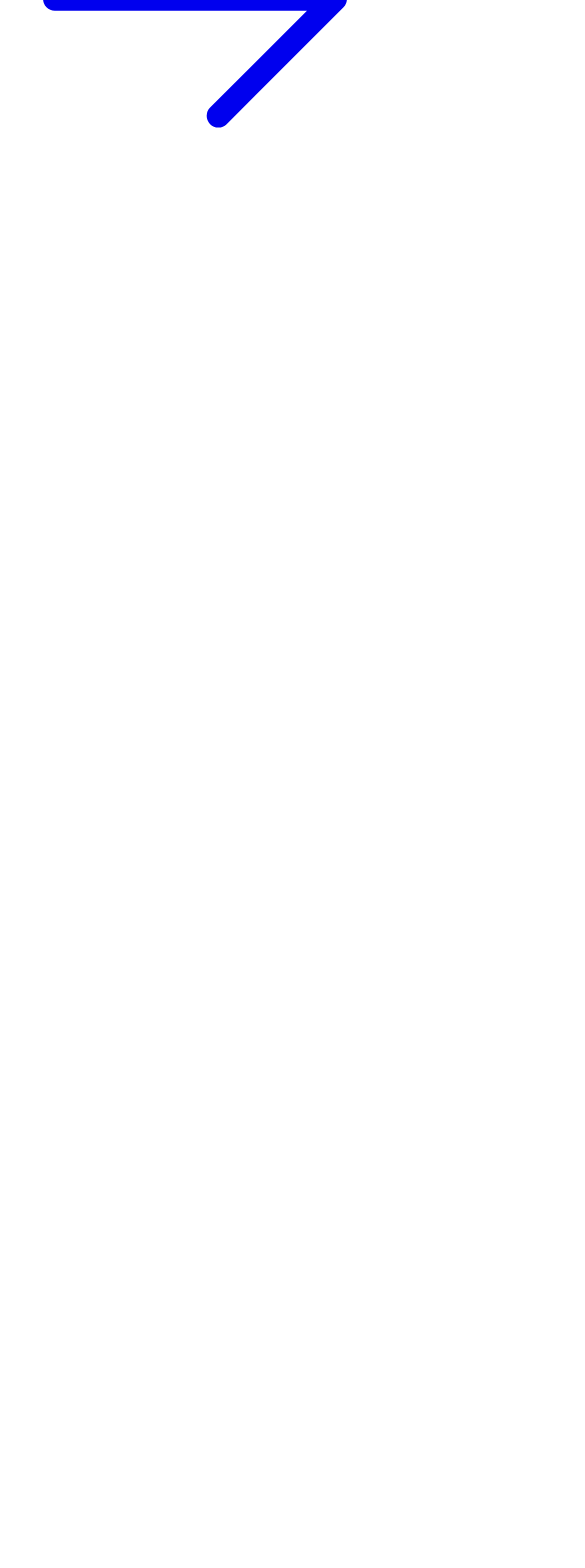
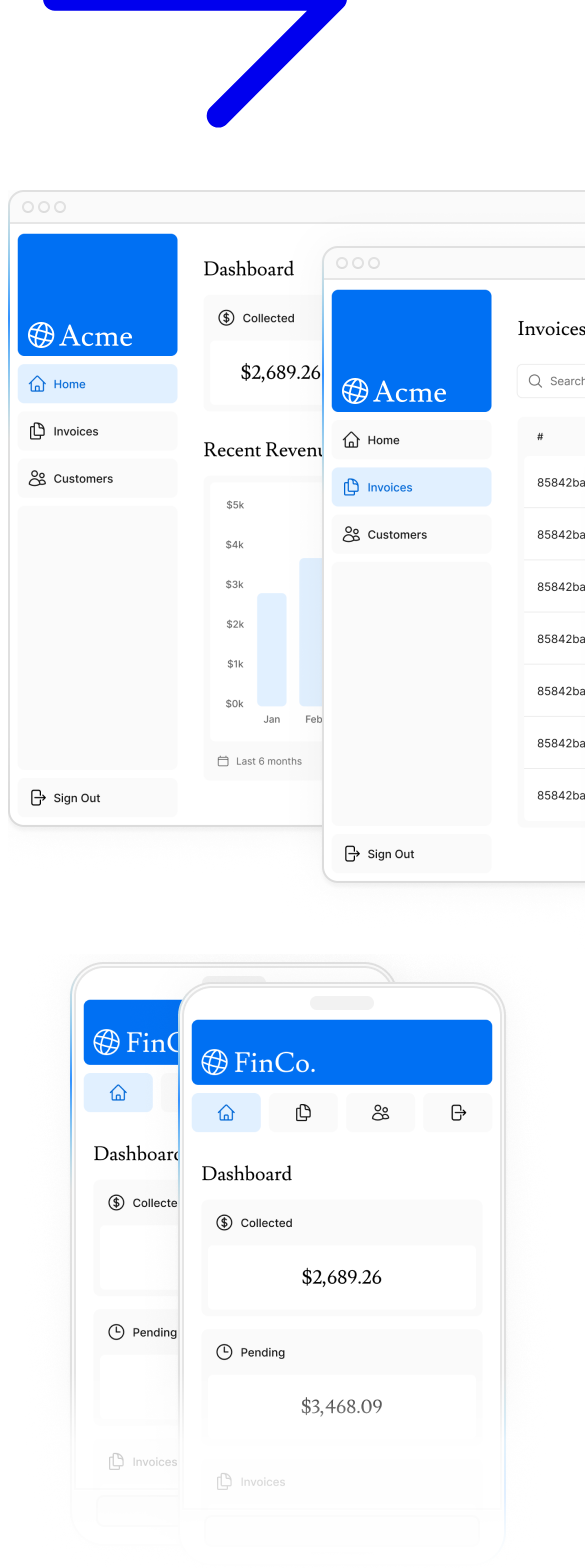
Before and after one commit to Agintropotoponim/next, a Next.js app: page / in a window 390 px wide. Shown: the part 726-2294 px from the top of the page, 585 px wide, since content can reach past the window. Before the commit the page ends 924 px from the top, so only its background shows below. Built offline with nearby package versions, Linux system fonts and the light colour scheme; a web font is replaced by a local one.

Commit message:
feat: add mobile and desktop images for root page

```diff
--- a/app/page.tsx
+++ b/app/page.tsx
@@ -3,6 +3,7 @@
 import styles from '@/app/ui/home.module.css';
 import { ArrowRightIcon } from '@heroicons/react/24/outline';
 import Link from 'next/link';
+import Image from 'next/image';
 
 export default function Page() {
     return (
@@ -33,7 +34,20 @@
                     </Link>
                 </div>
                 <div className="flex items-center justify-center p-6 md:w-3/5 md:px-28 md:py-12">
-                    {/* Add Hero Images Here */}
+                    <Image
+                        src="/hero-desktop.png"
+                        width={1000}
+                        height={760}
+                        className="hidden md:block"
+                        alt="Screenshots of the dashboard project showing desktop version"
+                    />
+                    <Image
+                        src="/hero-mobile.png"
+                        width={560}
+                        height={620}
+                        className="block md:hidden"
+                        alt="Screenshot of the dashboard project showing mobile version"
+                    />
                 </div>
             </div>
         </main>
```
